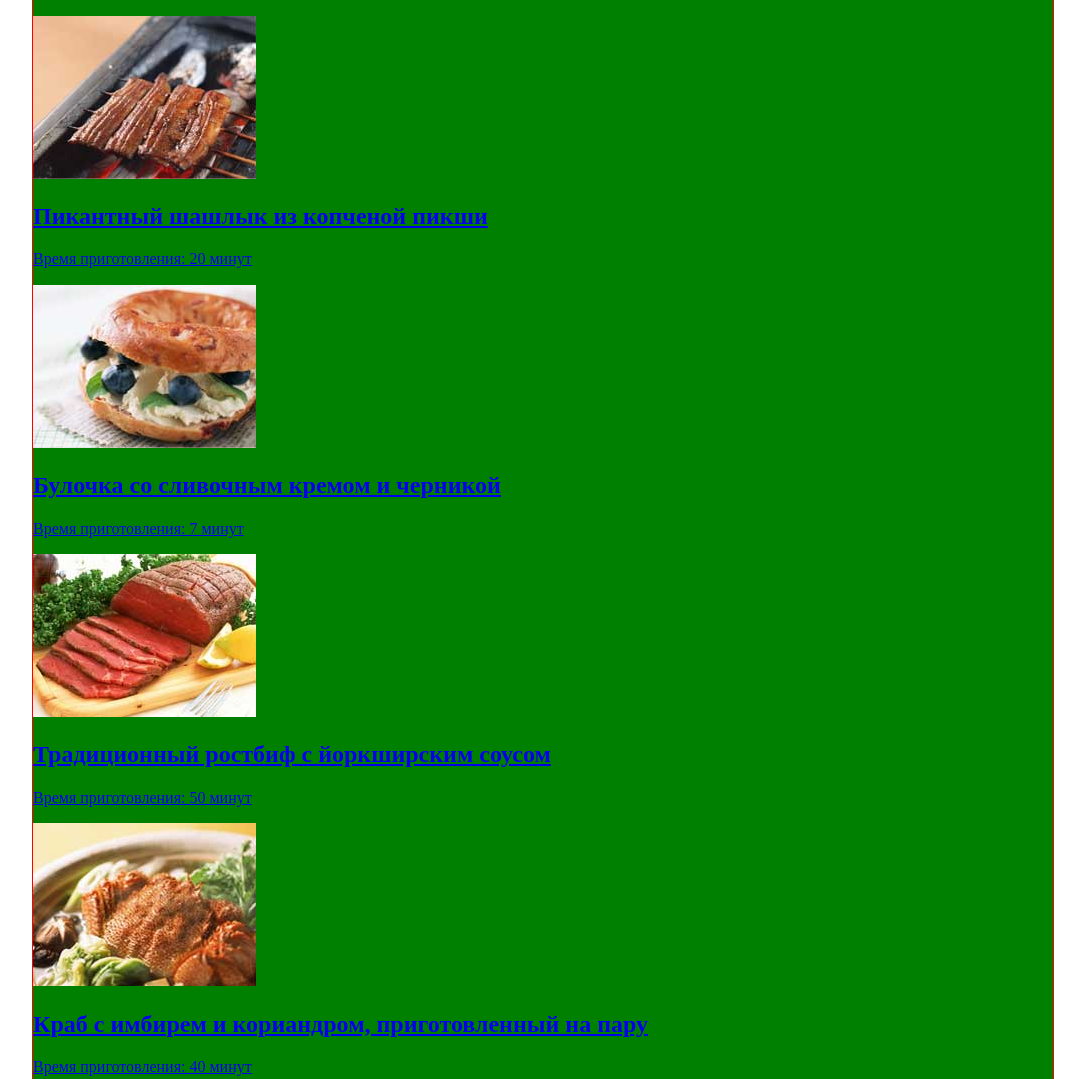
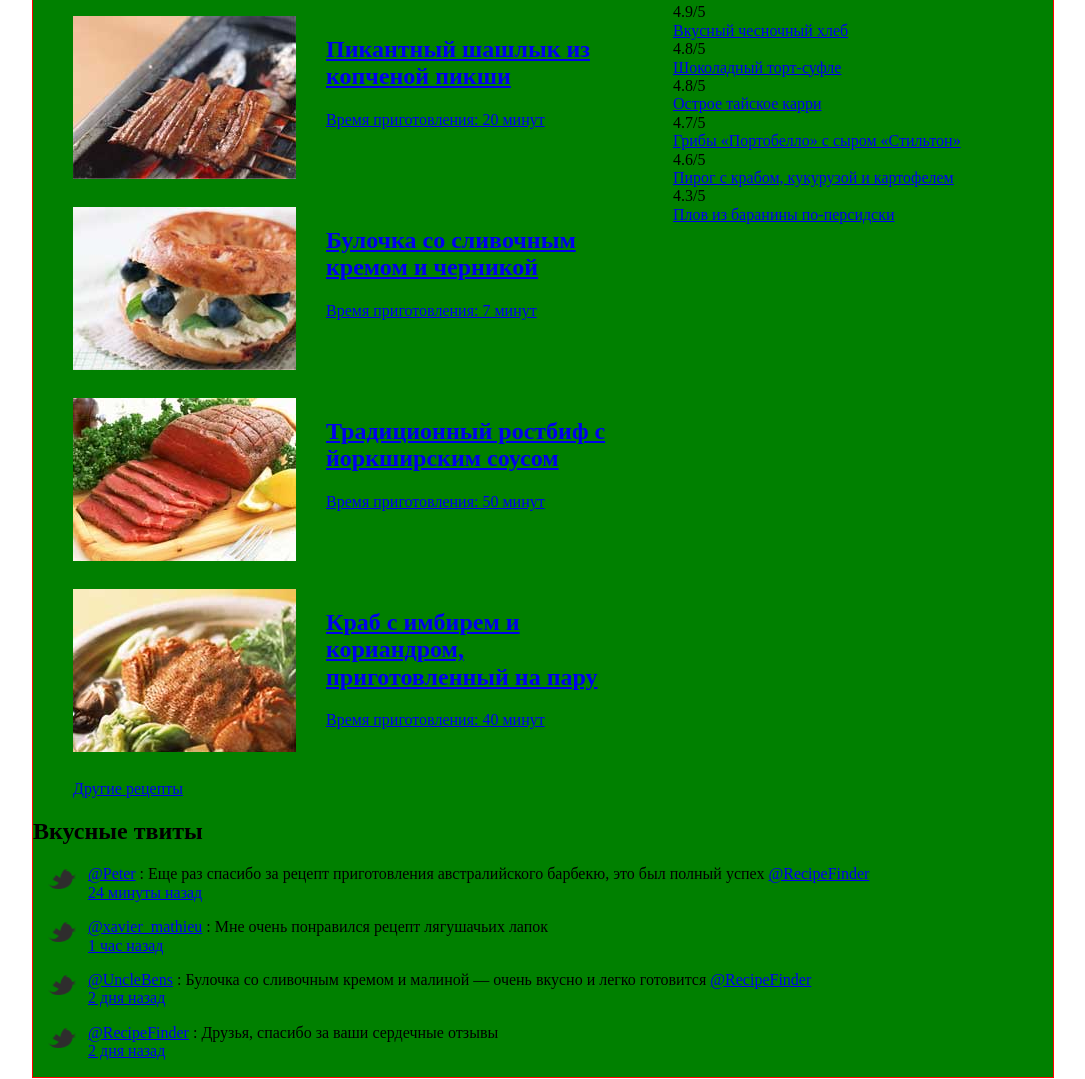
Before and after one commit to Sergey-Filippov/Recipe-Finder, a plain HTML site: page index.html in a window 1280 px wide. Shown: the part 710-1789 px from the top of the page, without its empty margins (97-1182 px from the left). Drawn offline with Linux system fonts and the light colour scheme.

Commit message:
стили для свежих рецептов

```diff
--- a/css/styles.css
+++ b/css/styles.css
@@ -1,4 +1,4 @@
-.cf::before,
+.cf:before,
 .cf::after {
     content: " ";
     display: table;
@@ -10,9 +10,51 @@ cf{
     *zoom: 1; /* Для эксплорера IE6 and IE7 */
 }     /* очистка плавающих элементов */
 
+* {
+    -webkit-box-sizing: border-box;
+    -moz-box-sizing: border-box;
+    box-sizing: border-box;
+   }
+
+  .center-global {
+       width: 1020px;
+       margin: 0 auto;
+
+   }
+
 .main {
     width: 1020px;
     margin: 0 auto;
     outline: solid 1px red;
     background:green;
 }
+
+.latest {
+    width: 640px;
+    float: left;
+    padding: 0 40px;
+}
+
+.media {
+    clear: left;
+    padding-bottom: 28px;
+    overflow: hidden;
+}
+.media img {
+    float: left;
+    margin-right: 30px;
+}
+
+.tweet {
+    padding-left: 55px;
+    padding-right: 20px;
+    position: relative;
+}
+
+.tweet::before {
+    content: url(../images/twitter-icon.png);
+    display: block;
+    position: absolute;
+    left: 15px;
+    top: 4px;
+}
--- a/index.html
+++ b/index.html
@@ -28,7 +28,7 @@
 
     <header>
 
-        <div class="center-global cf">
+        <div class="center-global cf >
 
             <a href="#1" class="logo-link"><img src="images/logo.png" alt="RecipeFinder logo" class="logo"></a>
 
@@ -126,12 +126,14 @@
             <h2>Вкусные твиты</h2>
 
             <div class="tweet">
-                <p><a href="#17">@Peter</a> : Еще раз спасибо за рецепт приготовления австралийского барбекю, это был полный  успех <a href="#">@RecipeFinder</a><br>
+                <p><a href="#17">@Peter</a> : Еще раз спасибо за рецепт приготовления австралийского
+                     барбекю, это был полный  успех <a href="#">@RecipeFinder</a><br>
                 <a href="#18" class="date">24 минуты назад</a></p>
             </div><!-- .tweet -->
 
             <div class="tweet">
-                <p><a href="#19">@xavier_mathieu</a> : Мне очень понравился рецепт лягушачьих лапок<br>
+                <p><a href="#19">@xavier_mathieu</a> : Мне очень понравился рецепт
+                    лягушачьих лапок<br>
                 <a href="#20" class="date">1 час назад</a></p>
             </div><!-- .tweet -->
 
```
